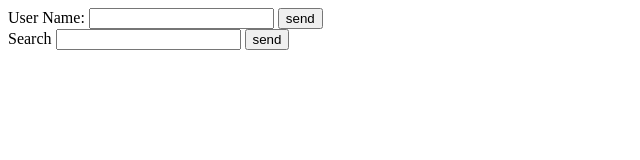
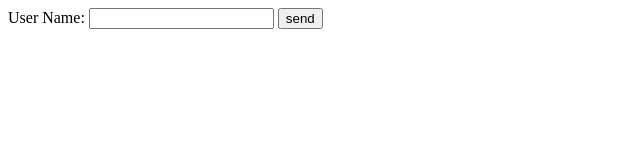
Before and after one commit to vitorreisler/Aula-6, a plain HTML site: page index.html in a window 1280 px wide. Shown: the whole page, without its empty margins (0-640 px from the left). Drawn offline with Linux system fonts and the light colour scheme.

```diff
--- a/index.html
+++ b/index.html
@@ -14,11 +14,7 @@
 
     <br>
 
-    <form action="https://search.yahoo.com/" method="get">
-        <label for="search">Search</label>
-        <input type="text" name="_ylc" id="search">
-        <button>send</button>
-    </form>
+
 
 </form>
 </body>
```
